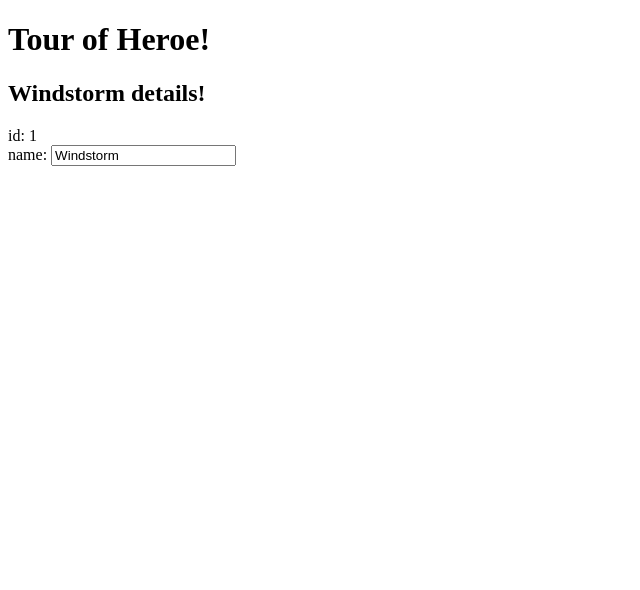
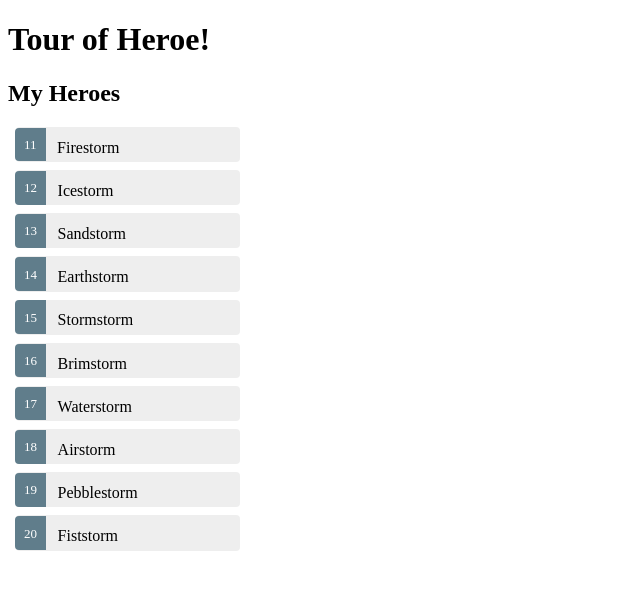
Before and after one commit to KyleJayMaxwell/TourOfHeroes, an Angular app: page / in a window 1280 px wide. Shown: the top 590 px of the page, without its empty margins (0-640 px from the left). Built offline with nearby package versions, Linux system fonts and the light colour scheme.

Commit message:
master detail angular docs

```diff
--- a/src/app/app.component.css
+++ b/src/app/app.component.css
@@ -0,0 +1,47 @@
+.selected {
+  background-color: #CFD8DC !important;
+  color: white;
+}
+.heroes {
+  margin: 0 0 2em 0;
+  list-style-type: none;
+  padding: 0;
+  width: 15em;
+}
+.heroes li {
+  cursor: pointer;
+  position: relative;
+  left: 0;
+  background-color: #EEE;
+  margin: .5em;
+  padding: .3em 0;
+  height: 1.6em;
+  border-radius: 4px;
+}
+.heroes li.selected:hover {
+  background-color: #BBD8DC !important;
+  color: white;
+}
+.heroes li:hover {
+  color: #607D8B;
+  background-color: #DDD;
+  left: .1em;
+}
+.heroes .text {
+  position: relative;
+  top: -3px;
+}
+.heroes .badge {
+  display: inline-block;
+  font-size: small;
+  color: white;
+  padding: 0.8em 0.7em 0 0.7em;
+  background-color: #607D8B;
+  line-height: 1em;
+  position: relative;
+  left: -1px;
+  top: -4px;
+  height: 1.8em;
+  margin-right: .8em;
+  border-radius: 4px 0 0 4px;
+}
--- a/src/app/app.component.html
+++ b/src/app/app.component.html
@@ -1,7 +1,19 @@
 <h1>{{title}}</h1>
-<h2>{{hero.name}} details!</h2>
-<div><label>id: </label> {{hero.id}}</div>
-<div>
-  <label>name: </label>
-  <input [(ngModel)]="hero.name" placeholder="name">
+
+<h2>My Heroes</h2>
+<ul class="heroes">
+  <li *ngFor="let hero of heroes"
+  [class.selected]="hero === selectedHero"
+  (click)="onSelect(hero)">
+    <span class="badge">{{hero.id}} </span>{{hero.name}}
+  </li>
+</ul>
+
+<div *ngIf="selectedHero">
+  <h2>{{selectedHero.name}} details!</h2>
+  <div><label>id: </label> {{selectedHero.id}}</div>
+  <div>
+    <label>name: </label>
+    <input [(ngModel)]="selectHero.name" placeholder="name">
+  </div>
 </div>
--- a/src/app/app.component.ts
+++ b/src/app/app.component.ts
@@ -7,13 +7,28 @@
 })
 export class AppComponent {
   title = 'Tour of Heroe!';
-  hero: Hero = {
-    id: 1,
-    name: 'Windstorm'
-  };
+  heroes = HEROES;
+  selectedHero: Hero;
+
+  onSelect(hero: Hero): void {
+    this.selectedHero = hero;
+  }
 }
 
 export class Hero {
   id: number;
   name: string;
 }
+
+const HEROES: Hero[] = [
+  {id: 11,name: 'Firestorm'},
+  {id: 12,name: 'Icestorm'},
+  {id: 13,name: 'Sandstorm'},
+  {id: 14,name: 'Earthstorm'},
+  {id: 15,name: 'Stormstorm'},
+  {id: 16,name: 'Brimstorm'},
+  {id: 17,name: 'Waterstorm'},
+  {id: 18,name: 'Airstorm'},
+  {id: 19,name: 'Pebblestorm'},
+  {id: 20,name: 'Fiststorm'},
+]
```
